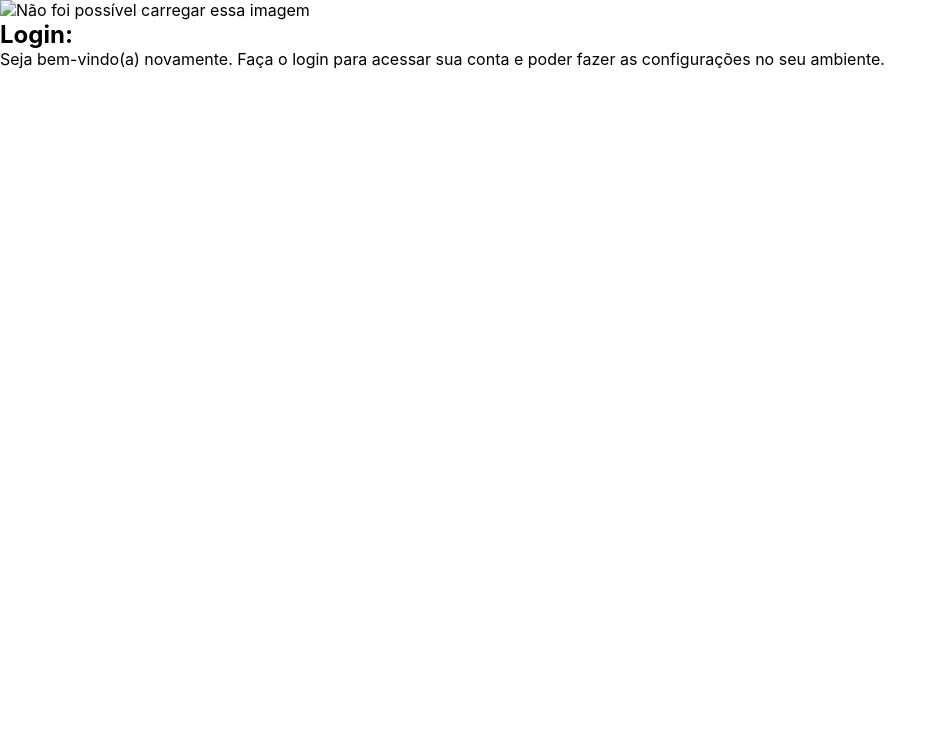
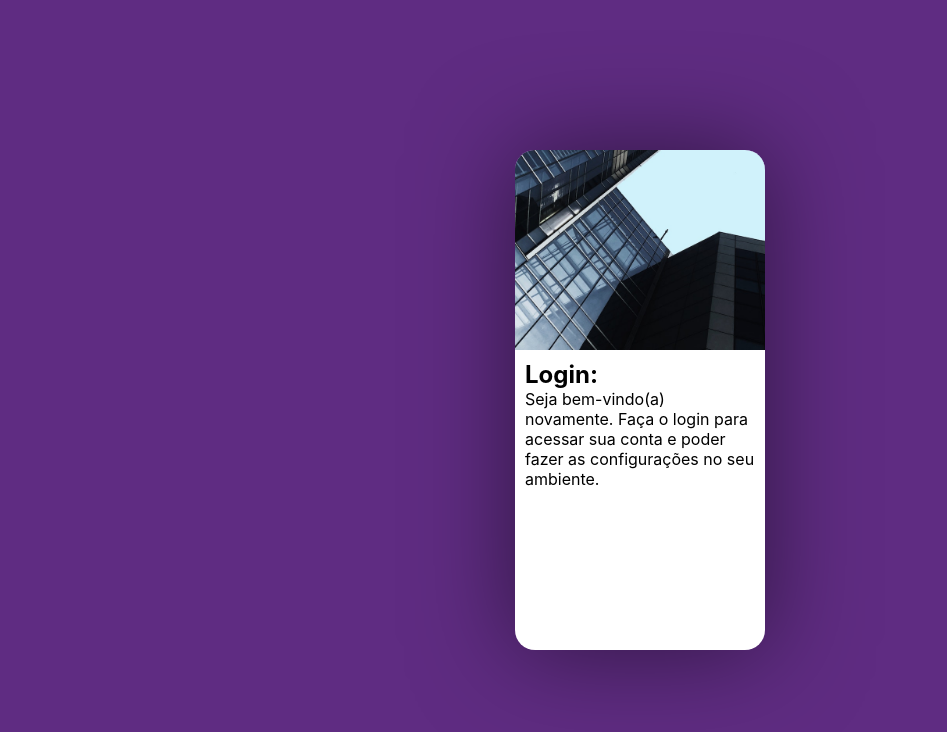
Before and after one commit to PietroAlmeidaSilva/projeto-login, a plain HTML site: page index.html in a window 1280 px wide. Shown: the whole page, without its empty margins (0-947 px from the left). Drawn offline with Linux system fonts and the light colour scheme.

Commit message:
atualizado

```diff
--- a/estilo/all.css
+++ b/estilo/all.css
@@ -5,6 +5,36 @@
     margin: 0px;
     padding: 0px;
 }
-body{
-
+html, body{
+    background-color: #5f2c82;
+    height: 100vh;
+    width: 100vw;
 }
+main{
+    position: relative;
+    height: 100vh;
+    width: 100vw;
+}
+#login{
+    position: absolute;
+    top: 50%;
+    left: 50%;
+    transform: translate(-50%,-50%);
+    overflow: hidden;
+    background-color: white;
+    height: 500px;
+    width: 250px;
+    border-radius: 20px;
+    box-shadow: 0px 0px 100px rgba(0, 0, 0,0.500);
+}
+body > main > section > #img{
+    display: block;
+    background: #5f2c82 url(../imagens/pexels-rois-martin-6650984.jpg) no-repeat;
+    background-size: cover;
+    background-position: left bottom;
+    height: 200px;
+}
+body > main > section > #form{
+    display: block;
+    padding: 10px;
+}
--- a/index.html
+++ b/index.html
@@ -9,9 +9,9 @@
     </head>
     <body>
         <main>
-        <section>
+            <section id="login">
                     <div id="img">
-                <img src="" alt="Não foi possível carregar essa imagem">
+                        <!--Imagem-->
                     </div>
                     <div id="form">
                         <h1>Login:</h1>
```
Lines whose indentation alone changed are shown as unchanged.
